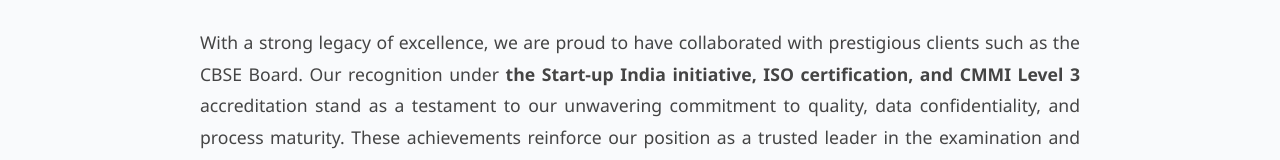
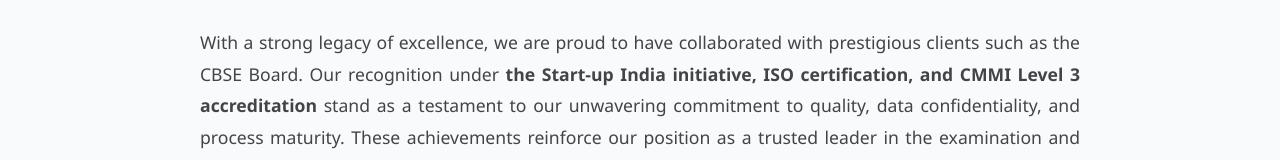
Before and after one commit to MishraJuhi1925/Booknnerd-Publication, a React (Vite) app: page /about in a window 1280 px wide. Shown: the part 533-693 px from the top of the page. Built offline with nearby package versions, Linux system fonts and the light colour scheme.

Commit message:
Update About.jsx

```diff
--- a/src/component/About.jsx
+++ b/src/component/About.jsx
@@ -18,7 +18,7 @@
           evaluation and result analytics.
         </p>
         <p>
-        With a strong legacy of excellence, we are proud to have collaborated with prestigious clients such as the CBSE Board. Our recognition under <b> the Start-up India initiative, ISO certification, and CMMI Level 3 </b>accreditation stand as a testament to our unwavering commitment to quality, data confidentiality, and process maturity. These achievements reinforce our position as a trusted leader in the examination and assessment services domain.
+        With a strong legacy of excellence, we are proud to have collaborated with prestigious clients such as the CBSE Board. Our recognition under <b>  the Start-up India initiative, ISO certification, and CMMI Level 3 accreditation </b> stand as a testament to our unwavering commitment to quality, data confidentiality, and process maturity. These achievements reinforce our position as a trusted leader in the examination and assessment services domain.
         </p>
         <p>
           What sets us apart is our ability to blend technology with accountability — offering high-security
```
